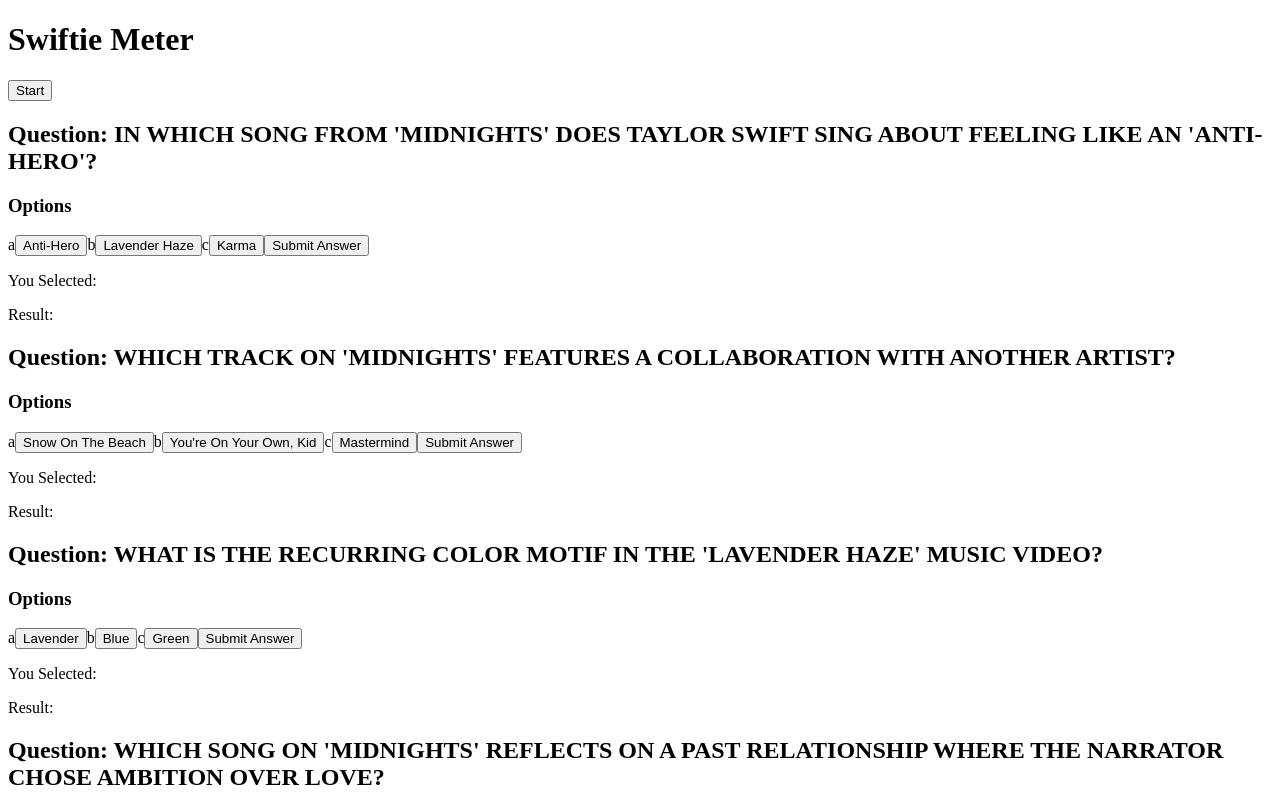
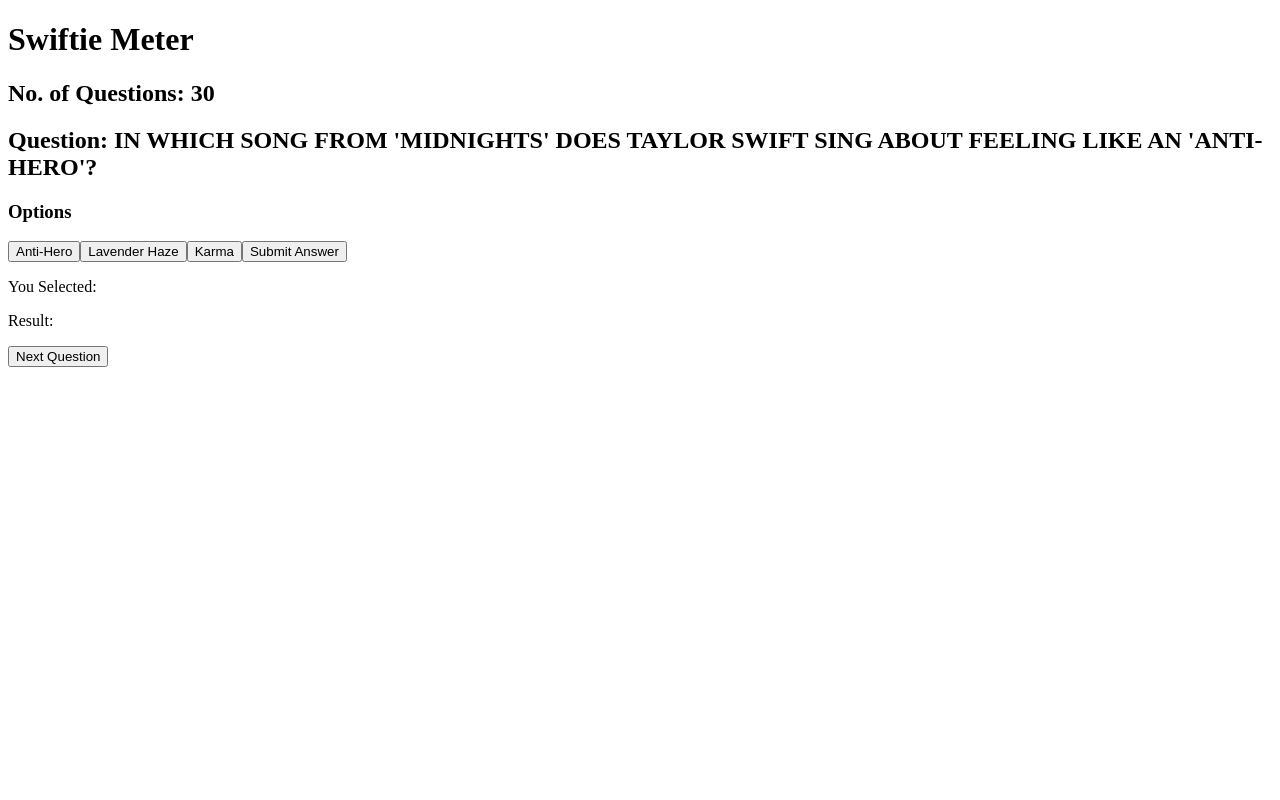
Before and after one commit to purohitamann/Swiftie-Meter, a React (Vite) app in the folder swiftie-meter/: page / in a window 1280 px wide. Shown: the top 800 px of the page. Built offline with nearby package versions, Linux system fonts and the light colour scheme.

Commit message:
simplified the core logic using flat()

```diff
--- a/swiftie-meter/src/components/Trivia/Trivia.tsx
+++ b/swiftie-meter/src/components/Trivia/Trivia.tsx
@@ -1,5 +1,80 @@
-import React, { useState } from "react";
-import data from "../../gai-api/response.json";
+// import React, { useState } from "react";
+// import data from "../../gai-api/response.json";
+
+// interface TriviaItem {
+//   question: string;
+//   options: {
+//     a: string;
+//     b: string;
+//     c: string;
+//   };
+//   answer: string;
+//   evidence: string;
+// }
+
+// const Trivia = () => {
+//   const [selectedOptions, setSelectedOptions] = useState<string[]>([]);
+//   const [result, setResult] = useState<string[]>([]);
+
+//   const handleOptionChange = (optionKey: string, index: number) => {
+//     const newSelectedOptions = [...selectedOptions];
+//     newSelectedOptions[index] = optionKey;
+//     setSelectedOptions(newSelectedOptions);
+//   };
+
+//   const handleSubmit = (item: TriviaItem, key: number) => {
+//     if (selectedOptions[key] != null) {
+//       if (selectedOptions[key] === item.answer) {
+//         const newResult = [...result];
+//         newResult[key] = `Correct! ${item.evidence}`;
+//         setResult(newResult);
+//       } else {
+//         const newResult = [...result];
+//         newResult[key] = `Incorrect! ${item.evidence}`;
+//         setResult(newResult);
+//       }
+//     } else {
+//       const newResult = [...result];
+//       newResult[key] = `Select your answer!`;
+//       setResult(newResult);
+//     }
+//   };
+
+//   return (
+//     <div>
+//       <button type="submit">Start</button>
+//       {data.map((subArray: TriviaItem[], index: number) =>
+//         subArray.map((item: TriviaItem, key: number) => (
+//           <div className="trivia" key={key}>
+//             <h2>Question: {item.question.toUpperCase()}</h2>
+//             <h3>Options</h3>
+//             <label htmlFor={"a"} >a</label>
+//             <button id={"a"} onClick={() => handleOptionChange("a", key)}>
+//               {item.options.a}
+//             </button>
+//             <label htmlFor={"b"} >b</label>
+//             <button id={"b"}  onClick={() => handleOptionChange("b", key)}>
+//               {item.options.b}
+//             </button>
+//             <label htmlFor={"c"} >c</label>
+//             <button id={"c"}  onClick={() => handleOptionChange("c", key)}>
+//               {item.options.c}
+//             </button>
+//             <button type="submit" onClick={() => handleSubmit(item, key)}>
+//               Submit Answer
+//             </button>
+//             <p> You Selected: {selectedOptions[key]}</p>
+//             <p> Result: {result[key]} </p>
+//           </div>
+//         ))
+//       )}
+//     </div>
+//   );
+// };
+
+// export default Trivia;
+import React, { useState } from 'react'
+import data from  '../../gai-api/response.json';
 
 interface TriviaItem {
   question: string;
@@ -13,63 +88,49 @@
 }
 
 const Trivia = () => {
-  const [selectedOptions, setSelectedOptions] = useState<string[]>([]);
-  const [result, setResult] = useState<string[]>([]);
+  const [selectedOption, setSelectedOption] = useState<string | null>(null);
+  const [result, setResult] = useState<string | null>(null);
+  const [currentQuestionIndex, setCurrentQuestionIndex] = useState<number>(0);
+  const [noOfQuaestion, setNoOfQuestion] = useState<number>(data.flat().length);
 
-  const handleOptionChange = (optionKey: string, index: number) => {
-    const newSelectedOptions = [...selectedOptions];
-    newSelectedOptions[index] = optionKey;
-    setSelectedOptions(newSelectedOptions);
+  const handleOptionChange = (optionKey: string, key: number) => {
+    setSelectedOption(optionKey);
   };
 
   const handleSubmit = (item: TriviaItem, key: number) => {
-    if (selectedOptions[key] != null) {
-      if (selectedOptions[key] === item.answer) {
-        const newResult = [...result];
-        newResult[key] = `Correct! ${item.evidence}`;
-        setResult(newResult);
+    if (selectedOption != null) {
+      if (selectedOption === item.answer) {
+        setResult(`Correct! ${item.evidence}`);
       } else {
-        const newResult = [...result];
-        newResult[key] = `Incorrect! ${item.evidence}`;
-        setResult(newResult);
+        setResult(`Incorrect! ${item.evidence}`);
       }
     } else {
-      const newResult = [...result];
-      newResult[key] = `Select your answer!`;
-      setResult(newResult);
+      setResult(`Select your answer!`);
     }
   };
 
+  const handleNext = () => {
+    setCurrentQuestionIndex(currentQuestionIndex + 1);
+    setSelectedOption(null);
+    setResult(null);
+  };
+
+  const item = data.flat()[currentQuestionIndex];
+
   return (
     <div>
-      <button type="submit">Start</button>
-      {data.map((subArray: TriviaItem[], index: number) =>
-        subArray.map((item: TriviaItem, key: number) => (
-          <div className="trivia" key={key}>
-            <h2>Question: {item.question.toUpperCase()}</h2>
-            <h3>Options</h3>
-            <label htmlFor={"a"} >a</label>
-            <button id={"a"} onClick={() => handleOptionChange("a", key)}>
-              {item.options.a}
-            </button>
-            <label htmlFor={"b"} >b</label>
-            <button id={"b"}  onClick={() => handleOptionChange("b", key)}>
-              {item.options.b}
-            </button>
-            <label htmlFor={"c"} >c</label>
-            <button id={"c"}  onClick={() => handleOptionChange("c", key)}>
-              {item.options.c}
-            </button>
-            <button type="submit" onClick={() => handleSubmit(item, key)}>
-              Submit Answer
-            </button>
-            <p> You Selected: {selectedOptions[key]}</p>
-            <p> Result: {result[key]} </p>
-          </div>
-        ))
-      )}
+      <h2>No. of Questions: {noOfQuaestion- currentQuestionIndex}</h2>
+      <h2>Question: {item.question.toUpperCase()}</h2>
+      <h3>Options</h3>
+      <button value={"a"} onClick={() => handleOptionChange('a', currentQuestionIndex)}>{item.options.a}</button>
+      <button value={"b"} onClick={() => handleOptionChange('b', currentQuestionIndex)}>{item.options.b}</button>
+      <button value={"c"} onClick={() => handleOptionChange('c', currentQuestionIndex)}>{item.options.c}</button>
+      <button type="submit" onClick={() => handleSubmit(item, currentQuestionIndex)}>Submit Answer</button>
+      <p> You Selected: {selectedOption}</p>
+      <p> Result: {result} </p>
+      <button onClick={selectedOption ? handleNext : undefined}>Next Question</button>
     </div>
-  );
-};
+  )
+}
 
-export default Trivia;
+export default Trivia
```
Also changed, not shown: swiftie-meter/src/gai-api/app.js (+4 -8 lines).
